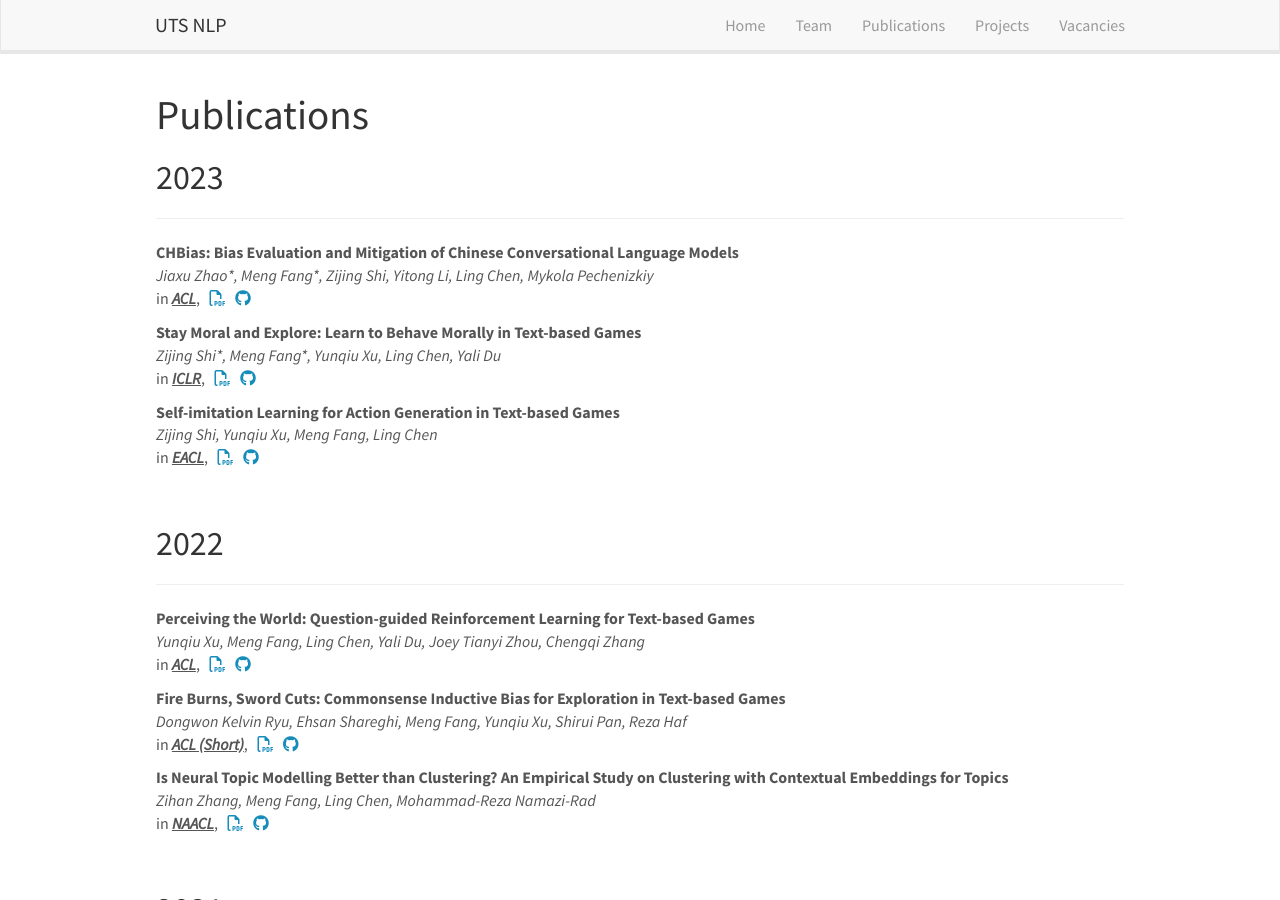
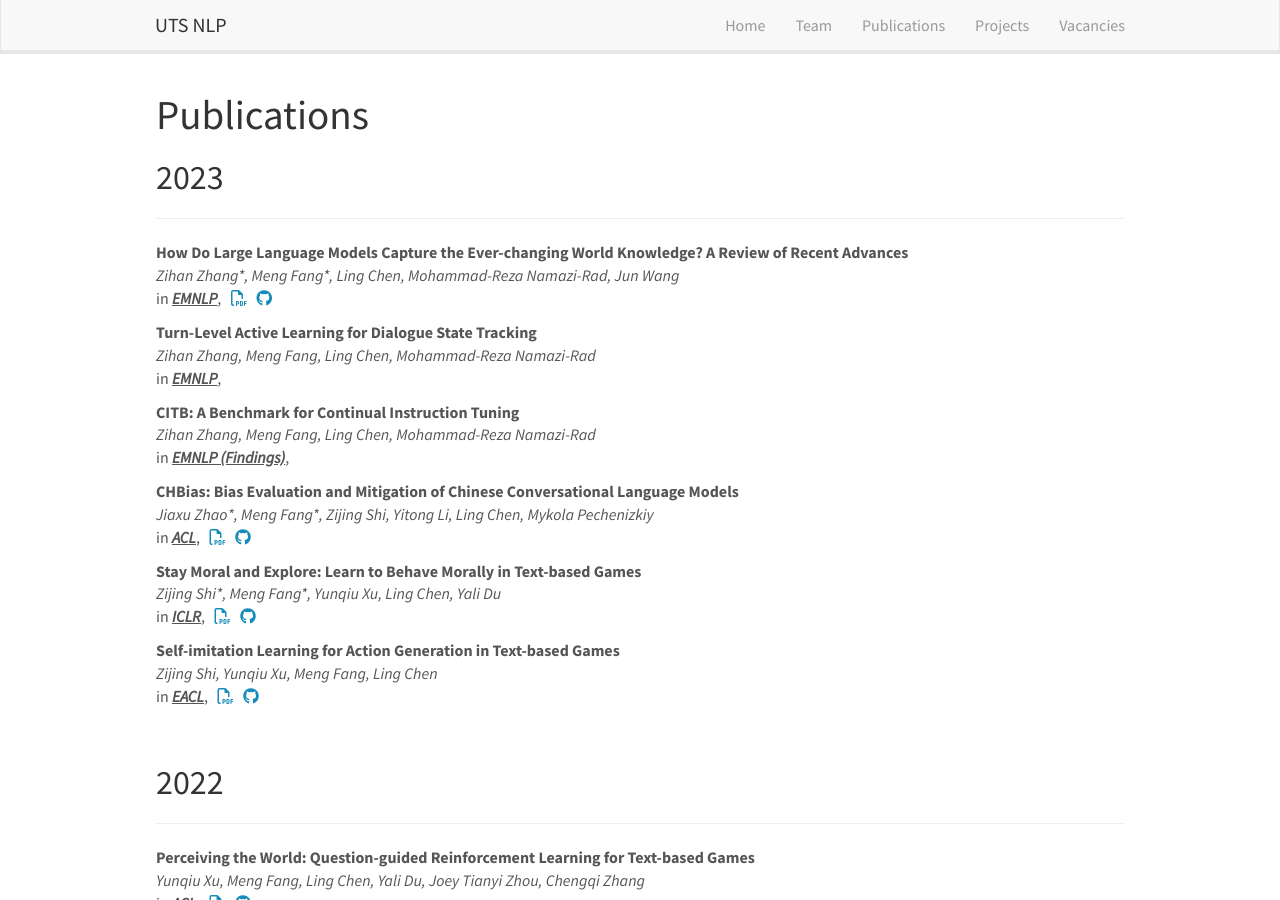
Before and after one commit to utsnlp/utsnlp.github.io, a Jekyll site: the page built from _pages/publications.md, in a window 1280 px wide and 900 px high. Built offline with Jekyll 4.4.1, drawn with Linux system fonts in a browser that asks for light colours; nearby versions of some CDN libraries.

Commit message:
add news and publications

```diff
--- a/_data/news.yml
+++ b/_data/news.yml
@@ -1,3 +1,7 @@
+- date: Oct 2023
+  headline: We have 3 new papers accepted at **EMNLP 2023**, congratulations to all students and collaborators!
+
+
 - date: May 2023
   headline: We have 1 new paper at **ACL 2023**. Congratulations to our students and collaborators.
 
--- a/_data/publist.yml
+++ b/_data/publist.yml
@@ -1,3 +1,27 @@
+- title: "How Do Large Language Models Capture the Ever-changing World Knowledge? A Review of Recent Advances"
+  year: 2023
+  authors: Zihan Zhang\*, Meng Fang\*, Ling Chen, Mohammad-Reza Namazi-Rad, Jun Wang
+  venue: EMNLP
+  link:
+    url: https://arxiv.org/abs/2310.07343
+    code: https://github.com/hyintell/awesome-refreshing-llms
+
+- title: "Turn-Level Active Learning for Dialogue State Tracking"
+  year: 2023
+  authors: Zihan Zhang, Meng Fang, Ling Chen, Mohammad-Reza Namazi-Rad
+  venue: EMNLP
+  link:
+    url:
+    code:
+
+- title: "CITB: A Benchmark for Continual Instruction Tuning"
+  year: 2023
+  authors: Zihan Zhang, Meng Fang, Ling Chen, Mohammad-Reza Namazi-Rad
+  venue: EMNLP (Findings)
+  link:
+    url:
+    code:
+
 - title: "CHBias: Bias Evaluation and Mitigation of Chinese Conversational Language Models"
   year: 2023
   authors: Jiaxu Zhao\*, Meng Fang\*, Zijing Shi, Yitong Li, Ling Chen, Mykola Pechenizkiy
```
